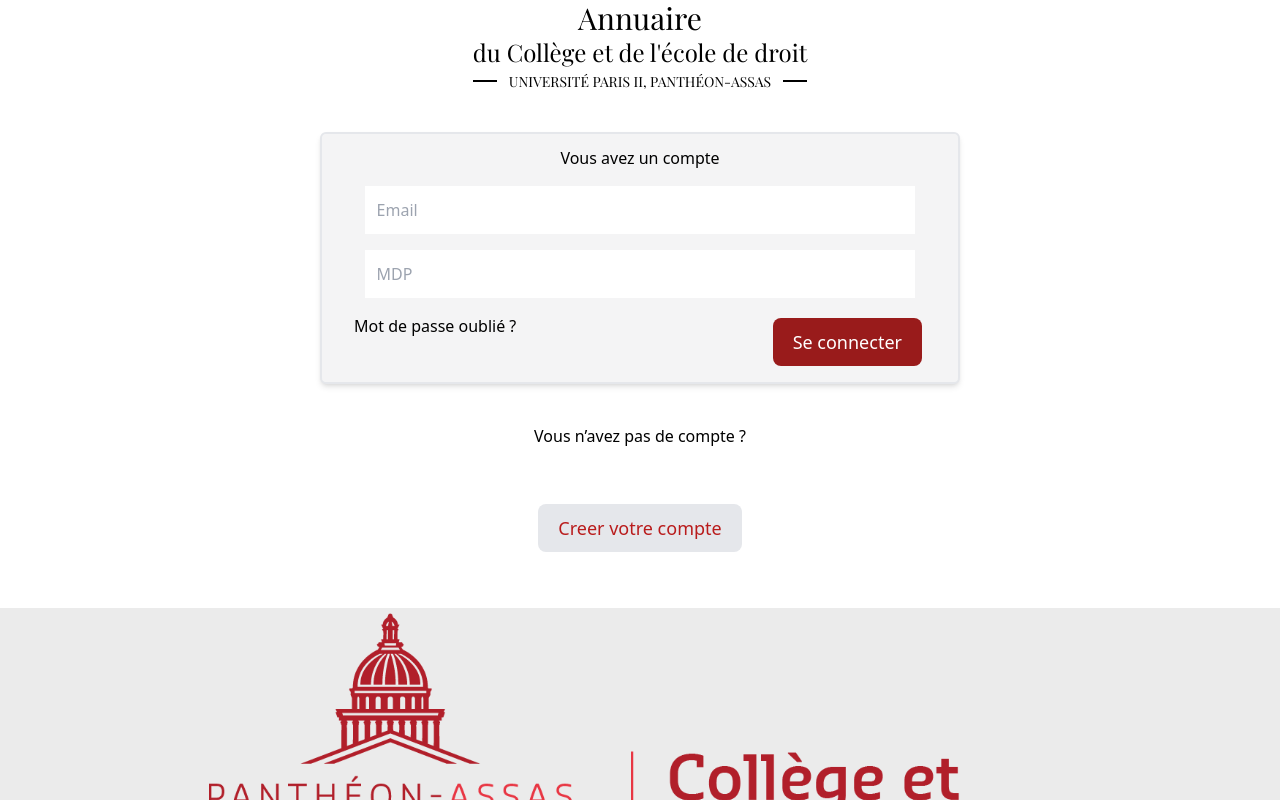
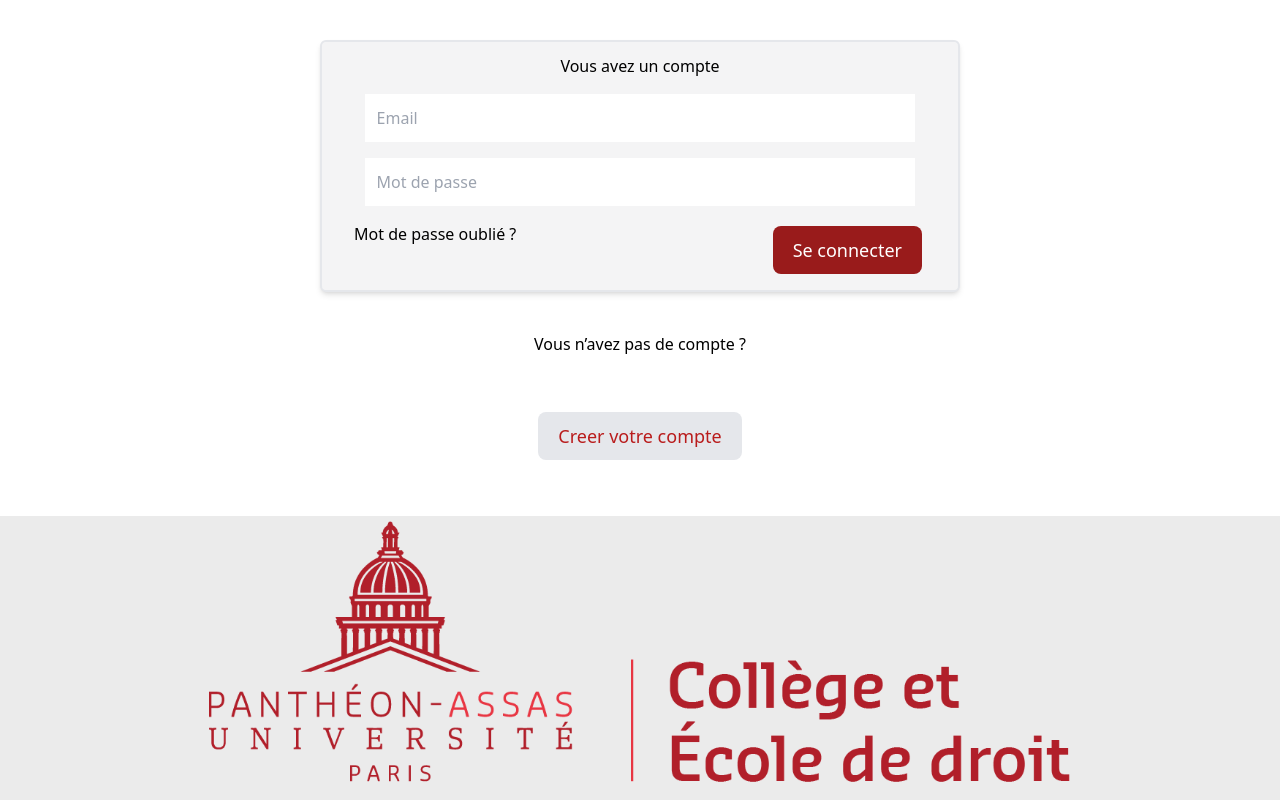
Before and after one commit to WildCodeSchool/2022-03-JS-Remote-404-Alumni-droit, a React (Vite) app in the folder frontend/: page /identification in a window 1280 px wide. Shown: the top 800 px of the page. Built offline with nearby package versions, Linux system fonts and the light colour scheme; a web font is replaced by a local one.

Commit message:
setting up form

```diff
--- a/frontend/src/components/Header.jsx
+++ b/frontend/src/components/Header.jsx
@@ -4,7 +4,7 @@
 function Header() {
   return (
     <div>
-      <head className="flex font-playfair flex-col items-center text-black">
+      {/* <head className="flex font-playfair flex-col items-center text-black">
         <header className="text-2xl sm:text-3xl">Annuaire</header>
         <header className="text-xl sm:text-2xl">
           du Collège et de l&apos;école de droit
@@ -15,7 +15,7 @@
           UNIVERSITÉ PARIS II, PANTHÉON-ASSAS
           <div className="h-0.5 sm:w-6 w-5 bg-black mt-2 ml-1 sm:ml-3" />
         </h1>
-      </head>
+      </head> */}
     </div>
   );
 }
--- a/frontend/src/pages/Identification.jsx
+++ b/frontend/src/pages/Identification.jsx
@@ -1,28 +1,54 @@
-import React from "react";
+import React, { useState } from "react";
+import { useNavigate } from "react-router-dom";
 import Footer from "../components/Footer";
 
 function Identification() {
+  const [email, setEmail] = useState("");
+  const [password, setPassword] = useState("");
+
+  const navigate = useNavigate();
+  const handleClick = (e) => {
+    e.preventDefault()
+    console.log(email,password)
+    navigate("/Profile");
+  };
   return (
     <>
-      <div className="flex flex-col justify-center mb-10 w-[100%] md:w-[70%] lg:w-[50%]  mx-auto text-center space-y-4 rounded-md shadow-md border-2 bg-zinc-100 m-3 mt-[2.5rem] p-3">
-      {/* </div><div className="flex flex-col justify-center mb-10 md:m-20 lg:m-20 xl:m-20 lg:w-[50%] mx-auto text-center space-y-4 rounded-md shadow-md border-2 bg-zinc-100 m-3 mt-[2.5rem] p-3"> */}
+      <form className="flex flex-col justify-center mb-10 w-[100%] md:w-[70%] lg:w-[50%]  mx-auto text-center space-y-4 rounded-md shadow-md border-2 bg-zinc-100 m-3 mt-[2.5rem] p-3">
         <p>Vous avez un compte</p>
         <label htmlFor="Email">
-          <input type="text" placeholder="Email" className="p-3 w-[90%]" />
+          <input
+            type="email"
+            placeholder="Email"
+            className="p-3 w-[90%]"
+            value={email}
+            onChange={(e) => {
+              setEmail(e.target.value);
+            }}
+          />
         </label>
-        <label htmlFor="MDP">
-          <input type="text" placeholder="MDP" className="p-3 w-[90%]" />
+        <label htmlFor="Password">
+          <input
+            type="password"
+            placeholder="Mot de passe"
+            className="p-3 w-[90%]"
+            value={password}
+            onChange={(e) => {
+              setPassword(e.target.value);
+            }}
+          />
         </label>
         <div className="px-5 mt-3 flex flex-row justify-between">
           <p>Mot de passe oublié ?</p>
-          <button
-            type="button"
-            className="lg:m-2 xl:m-1 text-right text-white bg-red-800 hover:bg-red-700 focus:ring-4 focus:outline-none focus:ring-red-700 font-medium rounded-lg text-sm lg:text-base xl:text-lg px-5 py-2.5 inline-flex items-right dark:bg-red-600 dark:hover:bg-red-700 dark:focus:ring-red-800"
-          >
-            <p>Se connecter</p>
-          </button>
+            <button
+              className="lg:m-2 xl:m-1 text-right text-white bg-red-800 hover:bg-red-700 focus:ring-4 focus:outline-none focus:ring-red-700 font-medium rounded-lg text-sm lg:text-base xl:text-lg px-5 py-2.5 inline-flex items-right dark:bg-red-600 dark:hover:bg-red-700 dark:focus:ring-red-800"
+              type="button"
+              onClick={(e)=>handleClick(e)}
+            >
+              <p>Se connecter</p>
+            </button>
         </div>
-      </div>
+      </form>
       <p className="text-center mt-50">Vous n’avez pas de compte ?</p>
       <div className="flex justify-center">
         <button
```
